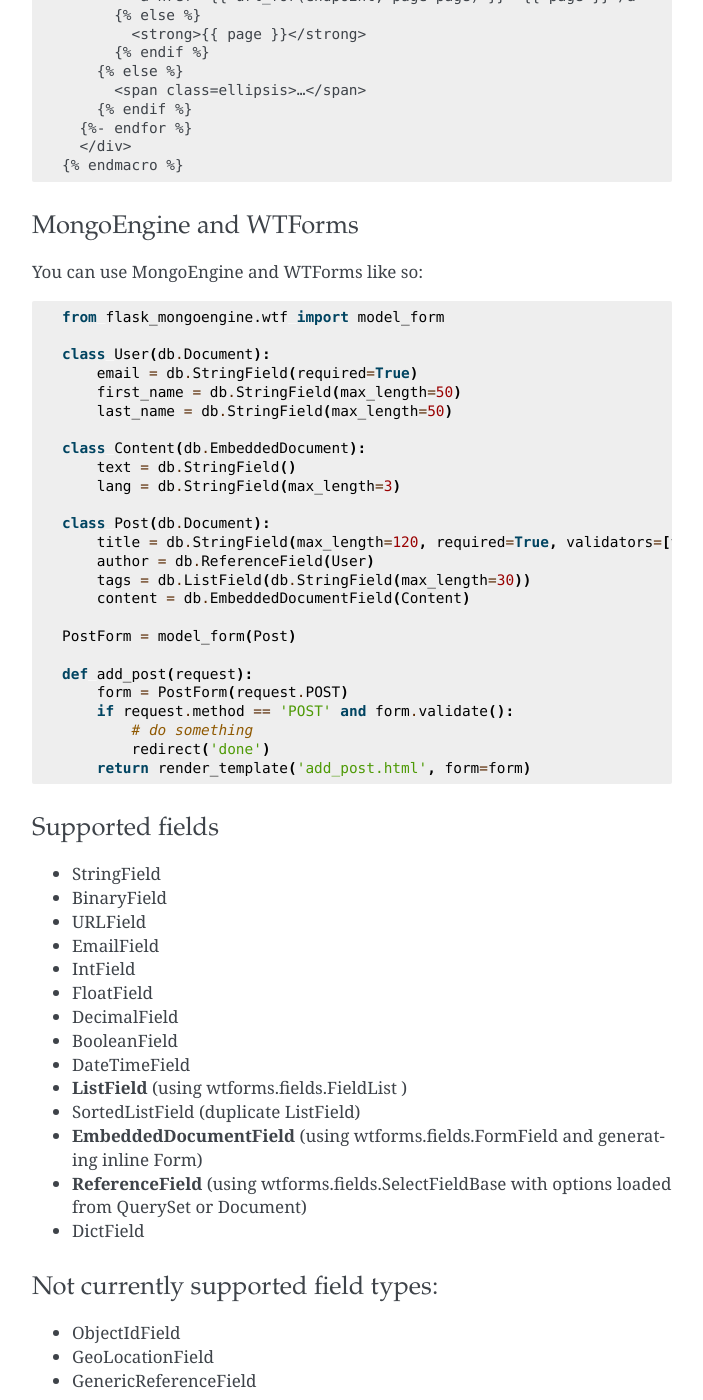
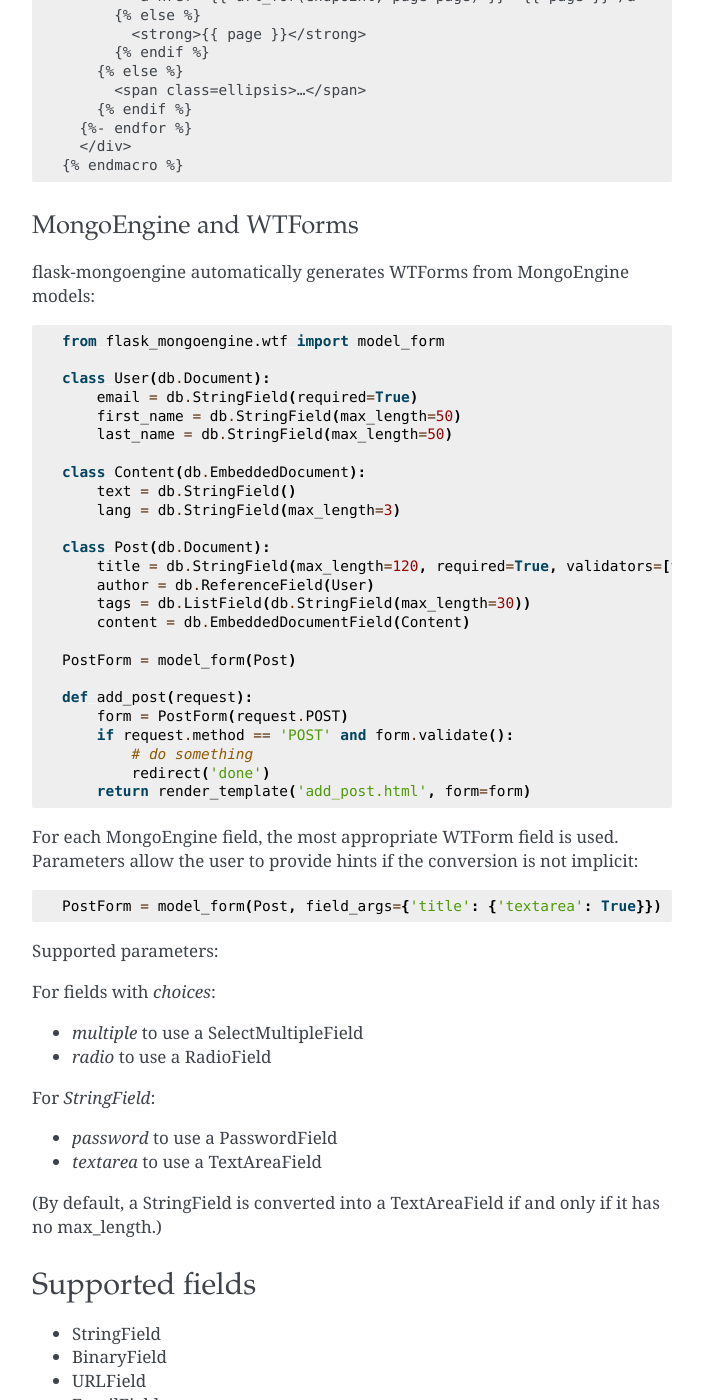
Before and after one commit to MongoEngine/flask-mongoengine, a Sphinx documentation site: the page built from docs/index.rst, in a window 1280 px wide and 1400 px high, scrolled down 2543 px. Shown: the whole window, without its empty margins (288-991 px from the left). Built offline with Sphinx 7.4.7, drawn with Linux system fonts in a browser that asks for light colours; the version number could not be read and is left out.

Commit message:
Docs: add note about field_args

```diff
--- a/docs/index.rst
+++ b/docs/index.rst
@@ -127,7 +127,7 @@
 MongoEngine and WTForms
 =======================
 
-You can use MongoEngine and WTForms like so::
+flask-mongoengine automatically generates WTForms from MongoEngine models::
 
     from flask_mongoengine.wtf import model_form
 
@@ -155,9 +155,28 @@
             redirect('done')
         return render_template('add_post.html', form=form)
 
+For each MongoEngine field, the most appropriate WTForm field is used.
+Parameters allow the user to provide hints if the conversion is not implicit::
+
+    PostForm = model_form(Post, field_args={'title': {'textarea': True}})
+
+Supported parameters:
+
+For fields with `choices`:
+
+- `multiple` to use a SelectMultipleField
+- `radio` to use a RadioField
+
+For `StringField`:
+
+- `password` to use a PasswordField
+- `textarea` to use a TextAreaField
+
+(By default, a StringField is converted into a TextAreaField if and only if it has no max_length.)
+
 
 Supported fields
-================
+----------------
 
 * StringField
 * BinaryField
@@ -175,7 +194,7 @@
 * DictField
 
 Not currently supported field types:
-====================================
+------------------------------------
 
 * ObjectIdField
 * GeoLocationField
@@ -229,7 +248,7 @@
 
 
 Credits
-========
+=======
 
 Inspired by two repos:
 
```
